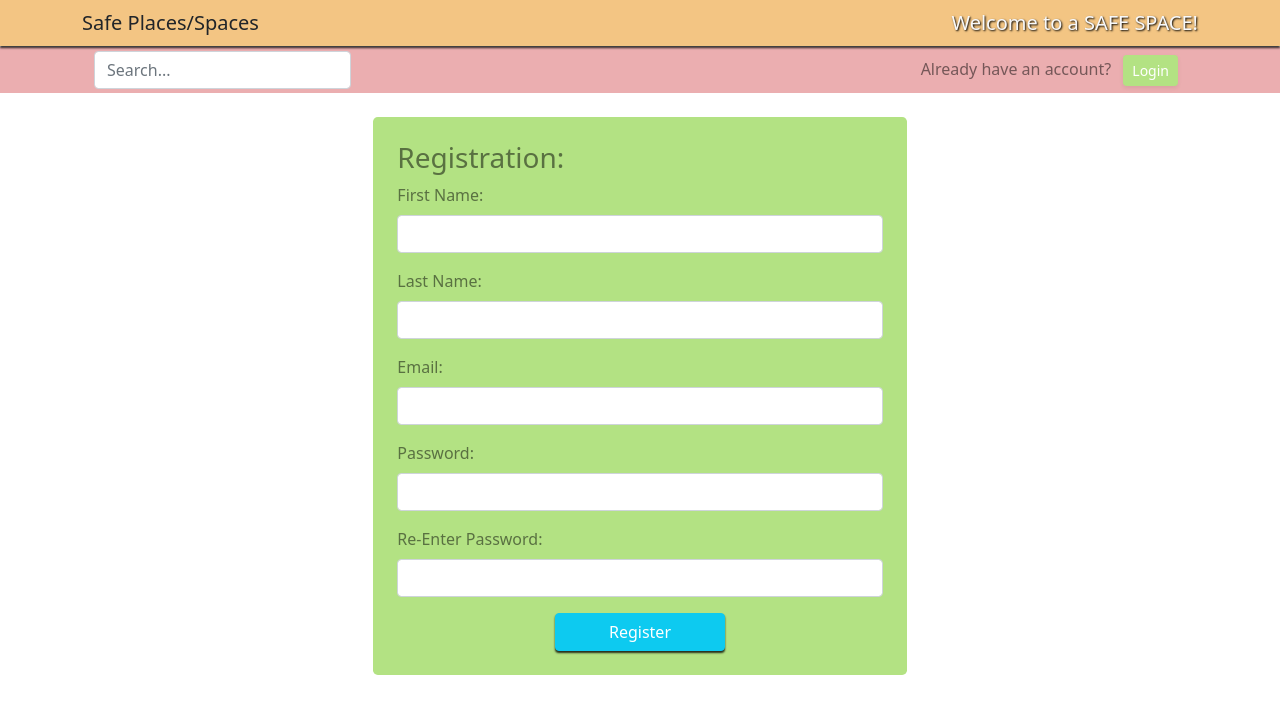
After one commit to ctwyrth/safe_space, a Flask app: page /register in a window 1280 px wide. The commit adds this page. Shown: the top 714 px of the page. Run offline with Flask 2, Linux system fonts and the light colour scheme; some libraries are stand-ins or nearby versions.

```diff
--- a/safe_space_app/controllers/controllers_places.py
+++ b/safe_space_app/controllers/controllers_places.py
@@ -2,9 +2,9 @@ from safe_space_app import app
 from flask import render_template, redirect, request, session
 from safe_space_app.models.places import Place
 
-@app.route('/new_place')
+@app.route('/add_place')
 def new_place():
-    return render_template('/new_place.html')
+    return render_template('/add_place.html')
 
 @app.route('/create_place', methods=['POST'])
 def create_place():
--- a/safe_space_app/controllers/controllers_users.py
+++ b/safe_space_app/controllers/controllers_users.py
@@ -1,5 +1,6 @@
+from array import array
 from safe_space_app import app
-from flask import render_template, redirect, request, session
+from flask import render_template, redirect, request, session, jsonify
 from safe_space_app.models.users import User
 from flask_bcrypt import Bcrypt
 from flask import flash
@@ -8,12 +9,16 @@ bcrypt = Bcrypt(app)
 
 @app.route('/')
 def index():
-    return render_template('index.html')
+    return render_template('/index.html')
+
+@app.route('/register')
+def register():
+    return render_template('/register.html')
 
 @app.route('/create_user', methods=['POST'])
 def create_user():
     if not User.validate_user(request.form):
-        return redirect('/')
+        return redirect('/register')
     pw_hash = bcrypt.generate_password_hash(request.form['password'])
     print(pw_hash)
     data = {
@@ -30,38 +35,43 @@ def create_user():
 
 @app.route('/login', methods=['POST'])
 def login():
-    if not User.validate_login(request.form):
-        return redirect('/')
+    valid = User.validate_login(request.form)
+    if valid['check'] != 'passed':
+        print('Failure has redirected you back to the front page.')
+        return jsonify(valid)
+    print('Validation has succeeded.')
     data = {
         'email': request.form['email']
     }
     users_in_db = User.get_by_email(data)
     if not users_in_db:
+        print('The email check failed.')
         flash('No such email exists in our records.', 'error_email_login')
         return redirect('/')
     else:
+        print('The email check succeeded.')
         user_in_db = users_in_db[0]
     if not bcrypt.check_password_hash(user_in_db['password'], request.form['password']):
+        print('The password check failed.')
         flash('The password you entered does not match the username you provided.', 'error_password_login')
         return redirect('/')
     session['user_id'] = user_in_db['id']
     session['fname'] = user_in_db['first_name']
     session['lname'] = user_in_db['last_name']
+    print(session['user_id'], session['fname'], session['lname'])
     return redirect('/dashboard')
 
 @app.route('/dashboard')
 def dashboard():
     if 'user_id' not in session:
         return redirect('/')
-    PLACEHOLDER = PLACEHOLDER.show_all_PLACEHOLDER()
-    for PLACEHOLDER in PLACEHOLDER:
-        print(type(PLACEHOLDER))
-    return render_template('/dashboard.html', PLACEHOLDER = PLACEHOLDER)
+    print('We have reached the promised land!')
+    return render_template("/dashboard.html")
 
 # MAY NOT BE NEEDED FOR BELT PROJECT -------------------------------------------------
 @app.route('/show_users')
 def show_all_users():
-    return render_template('/results', users = User.show_all())
+    return render_template('/results.html', users = User.show_all())
 
 @app.route('/show_user/<int:id>')
 def show_user(id):
--- a/safe_space_app/models/events.py
+++ b/safe_space_app/models/events.py
@@ -2,7 +2,7 @@ from safe_space_app.config.mysqlconnection import connectToMySQL
 from flask import flash
 
 
-DB = 'project_database_name'
+DB = 'safe_spaces'
 
 class Event:
     def __init__(self, data):
--- a/safe_space_app/models/places.py
+++ b/safe_space_app/models/places.py
@@ -2,7 +2,7 @@ from safe_space_app.config.mysqlconnection import connectToMySQL
 from flask import flash
 
 
-DB = 'project_database_name'
+DB = 'safe_spaces'
 
 class Place:
     def __init__(self, data):
--- a/safe_space_app/static/css/carousel.css
+++ b/safe_space_app/static/css/carousel.css
@@ -15,7 +15,6 @@
 /* Carousel base class */
 .carousel {
   margin-bottom: 4rem;
-  z-index: -1;
 }
 /* Since positioning the image, we need to help out the caption */
 .carousel-caption {
--- a/safe_space_app/static/css/style.css
+++ b/safe_space_app/static/css/style.css
@@ -1,3 +1,12 @@
+#map {
+   width: 100%;
+   height: 600px;
+}
+
+body {
+   background-color: white;
+}
+
 .bg-salmon {
    background-color: #E99497;
 }
@@ -49,7 +58,7 @@
 .btn-sunrise {
    background-color: #E8E46E;
    border-color: #E8E46E;
-   color: white;
+   color: gray;
 }
 
 .btn-grass {
@@ -59,6 +68,10 @@
 }
 
 .nav-shadow {
-   box-shadow: 0 2px 3px rgba(0,0,0,.75);
+   box-shadow: 0 2px 2px rgba(0,0,0,.80);
+}
+
+.nav-shadow-up {
+   box-shadow: 0 -2px 3px rgba(0,0,0,.75);
    z-index: 2;
 }
--- a/safe_space_app/static/js/script.js
+++ b/safe_space_app/static/js/script.js
@@ -0,0 +1,98 @@
+function getRecentPlaces(){
+   fetch('http://127.0.0.1:5000/recent_places')
+      .then(res =>  res.json())
+      .then(data => {
+         let users = document.getElementById('safe_body');
+         for( let i = 0; i < data.length; i++){
+            let row = document.createElement('tr');
+
+            let name = document.createElement('td');
+            name.innerHTML = data[i].user_name;
+            row.appendChild(name);
+
+            let email = document.createElement('td');
+            email.innerHTML = data[i].email;
+            row.appendChild(email);
+               users.appendChild(row);
+         }
+      })
+}
+
+function register() {
+   self.location = "/register"
+}
+
+function set_login() {
+   const lr_bar = document.getElementById('login_reg');
+
+   lr_bar.innerHTML = '<form id="login" action="/login" method="POST"><div class="input-group"><input type="text" name="email" id="email" class="form-control" placeholder="Email" aria-label="Email"><input type="password" name="password" id="password" class="form-control" placeholder="Password" aria-label="Password"><input type="submit" value="Log In" class="btn btn-grass border-0"></div></form>';
+
+   const user_login = document.getElementById('login');
+   user_login.onsubmit = function(e) {
+      e.preventDefault();
+      console.log('The submit was interrupted!')
+      let form = new FormData(user_login);
+      fetch('http:///127.0.0.1:5000/login', { method: 'POST', body: form })
+         .then ( response => response.json() )
+         .then ( data => {
+            console.log(data);
+            let new_html_str = '<form id="login" action="/login" method="POST" class="needs-validation" novalidate><div class="input-group has-validation">';
+            let error_str = '<div class="d-flex align-items-center justify-content-left">';
+            if (data['error_email']) {
+               console.log('There was an email error.');
+               new_html_str += '<input type="text" name="email" id="email" class="form-control is-invalid" aria-label="Email" aria-describedby="validationEmail">';
+               error_str += '<div id="validationEmail" class="invalid-feedback" style="display: block; width: 42%;">' + data['error_email'] + '</div>';
+            } else {
+               new_html_str += '<input type="text" name="email" id="email" class="form-control" placeholder="Email"></input>';
+            }
+            if (data['error_password']) {
+               console.log('There was a password error.');
+               new_html_str += '<input type="password" name="password" id="password" class="form-control is-invalid" aria-label="Password" aria-describedby="validationEmail">';
+               error_str += '<div id="validationEmail" class="invalid-feedback" style="display: block; width: 42%">' + data['error_password'] + '</div>';
+            } else {
+               new_html_str += '<input type="password" name="password" id="password" class="form-control" placeholder="Password">';
+            }
+            new_html_str += '<input type="submit" value="Log In" class="btn btn-grass border-0"></div></form>';
+            error_str += '</div>';
+            console.log(new_html_str);
+            lr_bar.innerHTML = new_html_str + error_str;
+         })
+         .catch( (err) => console.log(err) )
+   }
+}
+
+const map_search = document.getElementById('map-search-form');
+map_search.onsubmit = function(e) {
+   e.preventDefault();
+   let map_form = new FormData(map_search);
+   fetch('http://127.0.0.1:5000/map_search', { method: 'POST', body: form })
+      .then ( response => response.json() )
+      .then ( data => {
+         pass
+      })
+}
+
+
+
+// const add_user_form = document.getElementById('add_user');
+// add_user_form.onsubmit = function(e) {
+//    e.preventDefault();
+//    let form = new FormData(add_user_form);
+//    fetch('http://127.0.0.1:5000/create/user', { method: 'POST', body: form })
+//       .then( response => response.json() )
+//       .then( data => {
+//          var users = document.getElementById('users');
+//          let row = document.createElement('tr');
+//          let name = document.createElement('td');
+//          name.innerHTML = data.user_name;
+//          row.appendChild(name);
+//          let email = document.createElement('td');
+//          email.innerHTML = data.email;
+//          row.appendChild(email);
+//          users.appendChild(row);
+//       })
+//       .catch( (err) => console.log(err) )
+
+//    document.getElementById('user_name').value = "";
+//    document.getElementById('email').value = "";
+// }
--- /dev/null
+++ b/safe_space_app/templates/register.html
@@ -0,0 +1,96 @@
+<!DOCTYPE html>
+<html lang="en">
+<head>
+    <meta charset="UTF-8">
+    <meta http-equiv="X-UA-Compatible" content="IE=edge">
+    <meta name="viewport" content="width=device-width, initial-scale=1.0">
+
+    <title>SAFE Places/Spaces - Registration</title>
+
+    <link href="https://cdn.jsdelivr.net/npm/bootstrap@5.1.3/dist/css/bootstrap.min.css" rel="stylesheet" integrity="sha384-1BmE4kWBq78iYhFldvKuhfTAU6auU8tT94WrHftjDbrCEXSU1oBoqyl2QvZ6jIW3" crossorigin="anonymous">
+    <link rel="stylesheet" href="{{ url_for('static', filename='css/style.css') }}">
+</head>
+
+<body>
+    <nav class="navbar bg-sunset fixed-top nav-shadow py-1">
+        <div class="container mx-auto">
+            <a class="navbar-brand text-dark py-1" href="/">Safe Places/Spaces</a>
+            <span class="navbar-text h5 text-light py-1" style="margin-bottom: 0; text-shadow: 1px 1px 2px black;">Welcome to a SAFE SPACE!</span>
+        </div>
+    </nav>
+    <main class="container-fluid py-1 bg-lightsalmon" style="margin-top: 47px;">
+        <div class="container mx-auto d-flex align-items-center justify-content-center px-4">
+            <form class="col-12 col-lg-auto mb-2 mb-lg-0 me-lg-auto">
+                <input type="search" class="form-control" placeholder="Search..." aria-label="Search">
+            </form>
+            <div class="text-end" id="login_reg">
+                <span class="text-black-50">Already have an account?</span>
+                <button class="btn btn-sm shadow-sm mx-2 btn-grass" onclick="set_login()">Login</button>
+            </div>
+        </div>
+    </main>
+
+    <div class="col-5 py-4 mx-auto">
+        <form action="/create_user" method="POST" class="bg-grass p-4 rounded-3 text-black-50">
+            <h3>Registration:</h3>
+            <div class="mb-3">
+                <label for="fname" class="form-label">First Name:</label>
+                <input type="text" name="fname" id="fname" class="form-control">
+            </div>
+            {% for message in get_flashed_messages(category_filter=['error_firstname']) %}
+                <div class="alert alert-danger alert-dismissible d-flex align-items-center fade show" role="alert">
+                    <p>{{ message }}</p>
+                    <button type="button" class="btn-close" data-bs-dismiss="alert" aria-label="Close"></button>
+                </div>
+            {% endfor %}
+            <div class="mb-3">
+                <label for="lname" class="form-label">Last Name:</label>
+                <input type="text" name="lname" id="lname" class="form-control">
+            </div>
+            {% for message in get_flashed_messages(category_filter=['error_lastname']) %}
+                <div class="alert alert-danger alert-dismissible d-flex align-items-center fade show" role="alert">
+                    <p>{{ message }}</p>
+                    <button type="button" class="btn-close" data-bs-dismiss="alert" aria-label="Close"></button>
+                </div>
+            {% endfor %}
+            <div class="mb-3">
+                <label for="email" class="form-label">Email:</label>
+                <input type="email" name="email" id="email" class="form-control">
+            </div>
+            {% for message in get_flashed_messages(category_filter=['error_email']) %}
+                <div class="alert alert-danger alert-dismissible d-flex align-items-center fade show" role="alert">
+                    <p>{{ message }}</p>
+                    <button type="button" class="btn-close" data-bs-dismiss="alert" aria-label="Close"></button>
+                </div>
+            {% endfor %}
+            <div class="mb-3">
+                <label for="password" class="form-label">Password:</label>
+                <input type="password" name="password" id="password" class="form-control">
+            </div>
+            {% for message in get_flashed_messages(category_filter=['error_password']) %}
+                <div class="alert alert-danger alert-dismissible d-flex align-items-center fade show" role="alert">
+                    <p>{{ message }}</p>
+                    <button type="button" class="btn-close" data-bs-dismiss="alert" aria-label="Close"></button>
+                </div>
+            {% endfor %}
+            <div class="mb-3">
+                <label for="password1" class="form-label">Re-Enter Password:</label>
+                <input type="password" name="password1" id="password" class="form-control">
+            </div>
+            {% for message in get_flashed_messages(category_filter=['error_password']) %}
+                <div class="alert alert-danger alert-dismissible d-flex align-items-center fade show" role="alert">
+                    <p>{{ message }}</p>
+                    <button type="button" class="btn-close" data-bs-dismiss="alert" aria-label="Close"></button>
+                </div>
+            {% endfor %}
+            <div class="row">
+                <input type="submit" value="Register" class="col-4 btn btn-info mx-auto nav-shadow text-white">
+            </div>
+        </form>
+    </div>
+
+    <script src="https://cdn.jsdelivr.net/npm/@popperjs/core@2.10.2/dist/umd/popper.min.js" integrity="sha384-7+zCNj/IqJ95wo16oMtfsKbZ9ccEh31eOz1HGyDuCQ6wgnyJNSYdrPa03rtR1zdB" crossorigin="anonymous"></script>
+    <script src="https://cdn.jsdelivr.net/npm/bootstrap@5.1.3/dist/js/bootstrap.min.js" integrity="sha384-QJHtvGhmr9XOIpI6YVutG+2QOK9T+ZnN4kzFN1RtK3zEFEIsxhlmWl5/YESvpZ13" crossorigin="anonymous"></script>
+    <script src="{{ url_for('static', filename='js/script.js') }}"></script>
+</body>
+</html>
```
Also changed, not shown: safe_space_app/models/users.py (+11 -2 lines), safe_space_app/templates/add_place.html (renamed from safe_space_app/templates/dashboard.html, +71 -46 lines), safe_space_app/templates/index.html (+34 -30 lines), 1 other file.
